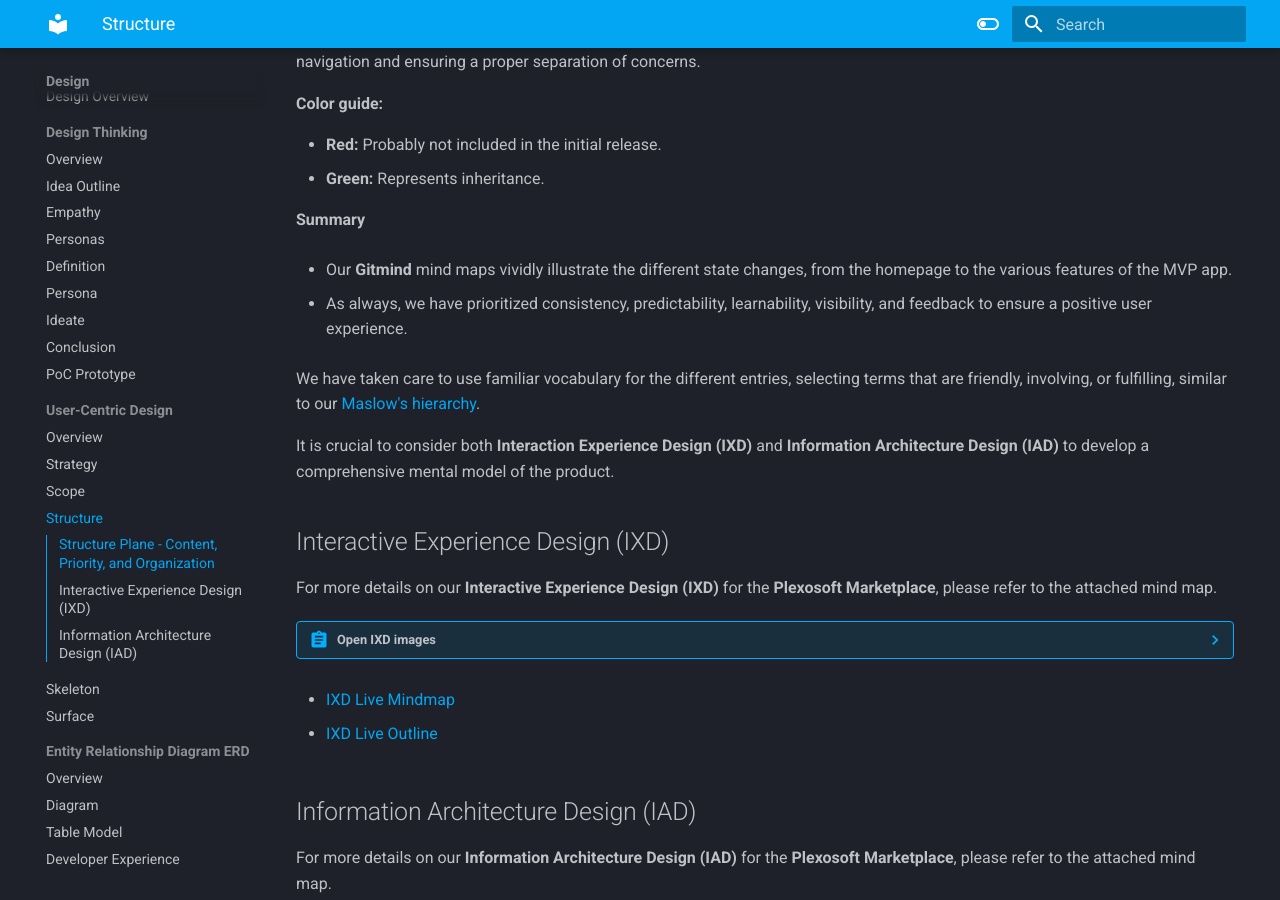
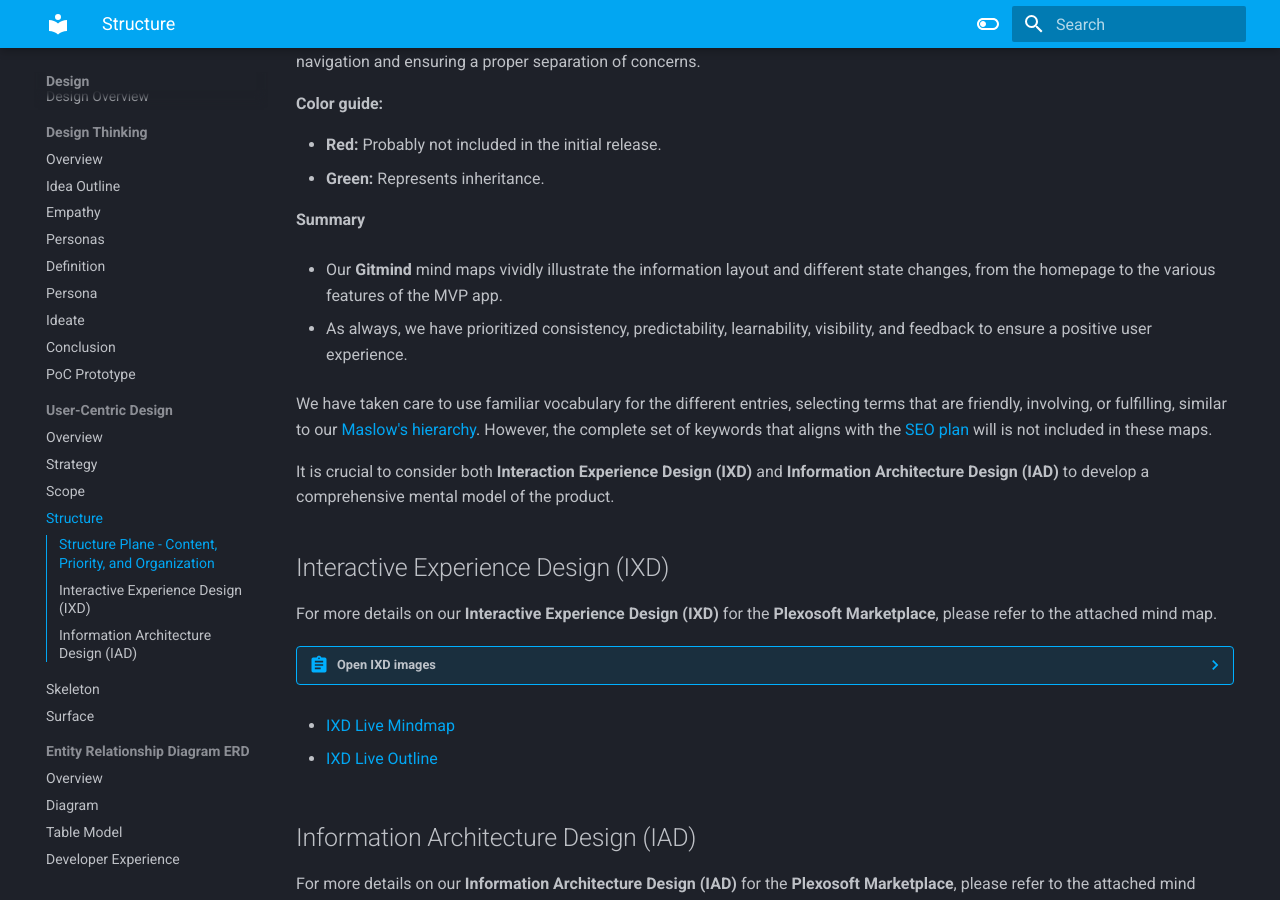
Before and after one commit to Code-Institute-Submissions/py, an MkDocs documentation site: the page built from docs/user-centric/structure/structure.md, in a window 1280 px wide and 900 px high, scrolled down 348 px. Built offline with MkDocs 1.6.1 and Material for MkDocs 9.7.7, drawn with Linux system fonts in a browser that asks for light colours; some of the changed lines change nothing that is shown.

Commit message:
docs: structure plan finish

```diff
--- a/docs/user-centric/structure/structure.md
+++ b/docs/user-centric/structure/structure.md
@@ -11,11 +11,11 @@
 
 **Summary**
 
-- Our **Gitmind** mind maps vividly illustrate the different state changes, from the homepage to the various features of the MVP app.
+- Our **Gitmind** mind maps vividly illustrate the information layout and different state changes, from the homepage to the various features of the MVP app.
 
 - As always, we have prioritized consistency, predictability, learnability, visibility, and feedback to ensure a positive user experience.
 
-We have taken care to use familiar vocabulary for the different entries, selecting terms that are friendly, involving, or fulfilling, similar to our [Maslow's hierarchy](../../design-thinking/idea-outline/idea_outline.md/#maslows-hierarchy).
+We have taken care to use familiar vocabulary for the different entries, selecting terms that are friendly, involving, or fulfilling, similar to our [Maslow's hierarchy](../../design-thinking/idea-outline/idea_outline.md/#maslows-hierarchy). However, the complete set of keywords that aligns with the [SEO plan](../strategy/strategy.md/#seo-plan) will is not included in these maps.
 
 It is crucial to consider both **Interaction Experience Design (IXD)** and **Information Architecture Design (IAD)** to develop a comprehensive mental model of the product.
 
@@ -23,22 +23,22 @@
 For more details on our **Interactive Experience Design (IXD)** for the **Plexosoft Marketplace**, please refer to the attached mind map.
 
 ??? abstract "Open IXD images"
-    ![IXD Mindmap Initial](https://github.com/plexoio/musa/blob/main/documentation/assets/img/user-centric/initial-IXD.png)
-    ![IXD Mindmap](https://github.com/plexoio/musa/blob/main/documentation/assets/img/user-centric/IXD.png)
+    ![IXD Mindmap Initial](../../assets/img/initial-IXD.png)
+    ![IXD Mindmap](../../assets/img/IXD.png)
 
-- [IXD Live Mindmap](https://gitmind.com/app/docs/mebd8tio)
+- [IXD Live Mindmap](https://gitmind.com/app/docs/m7ramfi4)
 
-- [IXD Live Outline](https://gitmind.com/app/docs/mebd8tio?view=outline)
+- [IXD Live Outline](https://gitmind.com/app/docs/m7ramfi4?view=outline)
 
 ## Information Architecture Design (IAD)
 For more details on our **Information Architecture Design (IAD)** for the **Plexosoft Marketplace**, please refer to the attached mind map.
 
 ??? abstract "Open IAD images"
-    ![IAD Mindmap Initial](https://github.com/plexoio/musa/blob/main/documentation/assets/img/user-centric/initial-IAD.png)
-    ![IAD Mindmap](https://github.com/plexoio/musa/blob/main/documentation/assets/img/user-centric/IAD.png)
+    ![IAD Mindmap Initial](../../assets/img/initial-IAD.png)
+    ![IAD Mindmap](../../assets/img/IAD.png)
 
-- [IAD Live Mindmap](https://gitmind.com/app/docs/mq5to2rs)
+- [IAD Live Mindmap](https://gitmind.com/app/docs/m8d0k09v)
 
-- [IAD Live Outline](https://gitmind.com/app/docs/mq5to2rs?view=outline)
+- [IAD Live Outline](https://gitmind.com/app/docs/m8d0k09v?view=outline)
 
 In this initial iteration, we have gained a clear understanding of our **desires**, **requirements**, and the elements that are beneficial for us in implementation. The integration of **IXD** and **IAD** has provided us with the necessary components to work with, empowering us to achieve our objectives with this remarkable project. With this solid foundation in place, we can now proceed to the **Skeleton** plane and start building from this point forward.
```
Also changed, not shown: docs/assets/img/IAD.png (added), docs/assets/img/IXD.png (added), docs/assets/img/initial-IAD.png (added), docs/assets/img/initial-IXD.png (added).
